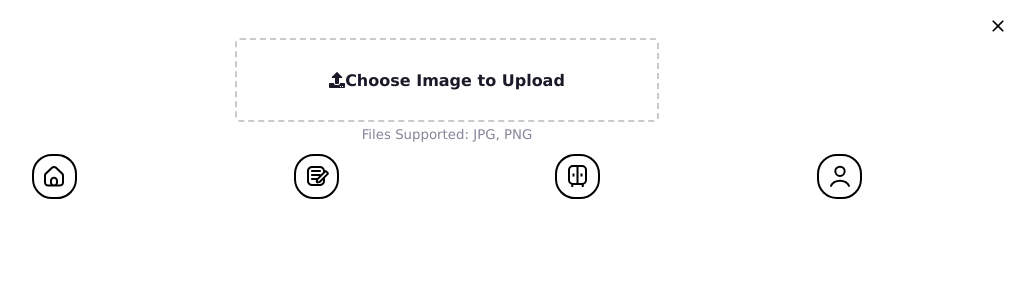
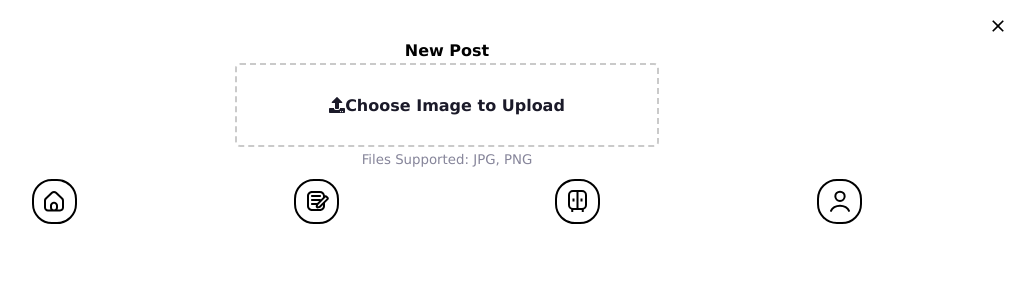
Before and after one commit to jc65536/cs-130, a Next.js app in the folder frontend/: page /post in a window 1280 px wide. Shown: the top 300 px of the page, without its empty margins (193-1228 px from the left). Built offline with nearby package versions, Linux system fonts and the light colour scheme; no server answers.

Commit message:
styled captions and changed to textarea

```diff
--- a/frontend/app/(main)/post/page.tsx
+++ b/frontend/app/(main)/post/page.tsx
@@ -13,7 +13,7 @@ import "@/app/new-post.css";
 export default function Home() {
     const blurRef = useRef<HTMLInputElement>(null);
     const photoRef = useRef<HTMLInputElement>(null);
-    const capRef = useRef<HTMLInputElement>(null);
+    const capRef = useRef<HTMLTextAreaElement>(null);
 
     const [editorProps, setEditorProps] = useState<TagEditorProps | null>(null);
     const [tags, setTags] = useState<Tag[]>([]);
@@ -143,6 +143,7 @@ export default function Home() {
                 <div className="cancel-header">
                     <button type="button" className="cancel"><MdOutlineClose className="cancel-x"/></button>
                 </div>
+                <h4 className="new-post-header">New Post</h4>
                 <div id="file-upload-wrapper">
                     <div className="upload-box" onClick={onUploadClick}>
                         <FaUpload />
@@ -173,7 +174,7 @@ export default function Home() {
 
                         </div>
                         <div className="settings-bottom">
-                            <label>Caption: <input className="caption" ref={capRef}></input></label>
+                            <textarea className="caption" ref={capRef} placeholder="Start typing your caption."></textarea>
                         </div>
                         <div className="add-post-contain">
                                 <button type="submit" onClick={post}>
--- a/frontend/app/new-post.css
+++ b/frontend/app/new-post.css
@@ -4,9 +4,16 @@
   align-items: center;
   width: 90%;
 
+  .new-post-header {
+    padding: 0;
+    margin: 3px;
+  }
+
   .cancel-header {
     width: 100%;
     height: 30px;
+    /* display: flex;
+    flex-direction: row; */
     button {
       display: flex;
       float: right;
@@ -249,4 +256,11 @@
       }
     }
   }
+  .caption {
+    width: 460px;
+    color: #6e6e6e;
+    margin: 5px;
+    font-family: Verdana, sans-serif;
+    font-size: 13px;
+  }
 }
```
